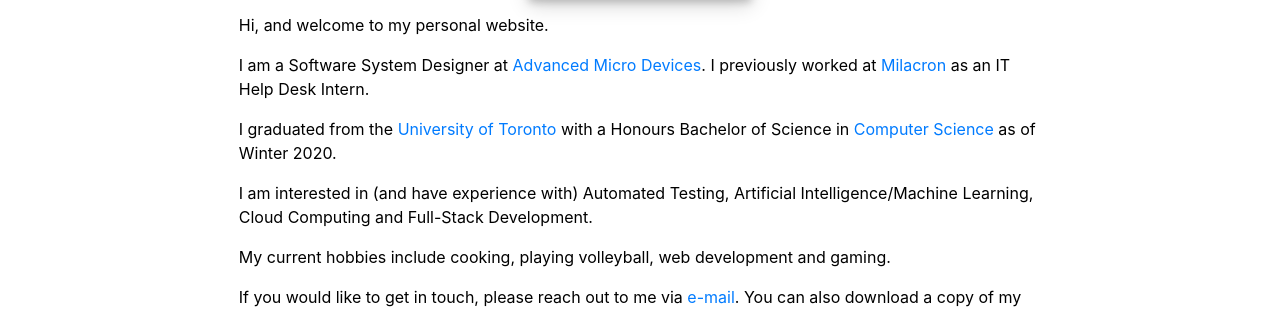
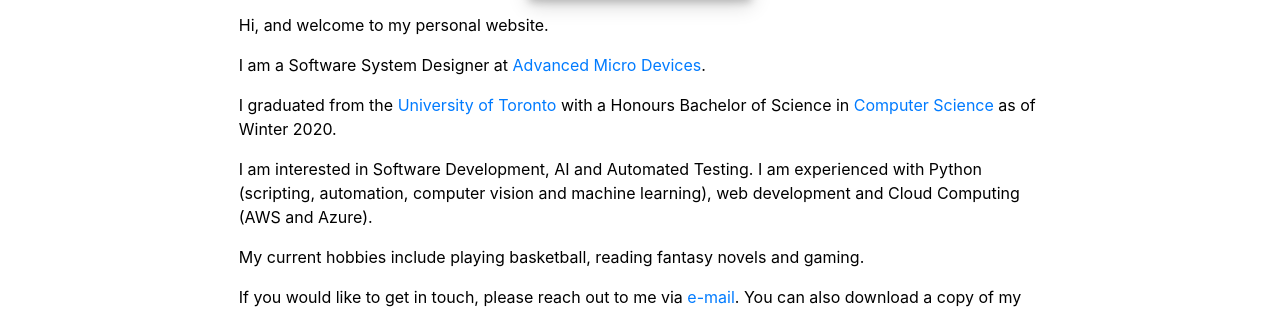
Before and after one commit to tahazulfiqar/ReactWebsite, a React (Create React App) app: page / in a window 1280 px wide. Shown: the part 258-570 px from the top of the page. Built offline with nearby package versions, Linux system fonts and the light colour scheme; the HTML template or start-up script is replaced by a standard one.

Commit message:
2021 update

```diff
--- a/src/Home.js
+++ b/src/Home.js
@@ -16,9 +16,7 @@ export const Home = () => (
         <p>
           {" "}
           I am a Software System Designer at{" "}
-          <a href="https://www.amd.com/">Advanced Micro Devices</a>. I
-          previously worked at <a href="https://www.milacron.com/">Milacron</a>{" "}
-          as an IT Help Desk Intern.
+          <a href="https://www.amd.com/">Advanced Micro Devices</a>.
         </p>
 
         <p>
@@ -30,14 +28,11 @@ export const Home = () => (
         </p>
 
         <p>
-          I am interested in (and have experience with) Automated Testing,
-          Artificial Intelligence/Machine Learning, Cloud Computing and
-          Full-Stack Development.
+          I am interested in Software Development, AI and Automated Testing. I am experienced with Python (scripting, automation, computer vision and machine learning), web development and Cloud Computing (AWS and Azure).
         </p>
 
         <p>
-          My current hobbies include cooking, playing volleyball, web
-          development and gaming.{" "}
+          My current hobbies include playing basketball, reading fantasy novels and gaming.{" "}
         </p>
 
         <p>
```
Also changed, not shown: 1 other file (tests, documents, lock files or other folders).
